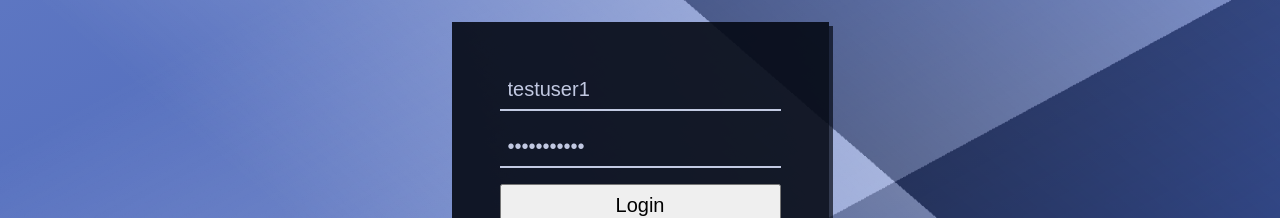
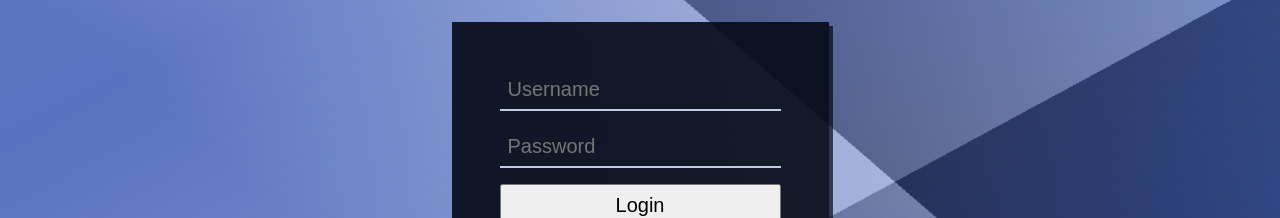
Before and after one commit to MD-REHMAN/simple-inviter, a React (Create React App) app: page / in a window 1280 px wide. Shown: the part 252-470 px from the top of the page. Built offline with nearby package versions, Linux system fonts and the light colour scheme.

Commit message:
minor changes

```diff
--- a/src/components/Login.js
+++ b/src/components/Login.js
@@ -5,8 +5,10 @@ import { login } from '../store/actions/mainActions';
 
 const Login = function(props) {
   const [form, setForm] = useState({
-    userName: "testuser1",
-    password: "Kruntummy$1",
+    userName: "",
+    password: "",
+    // userName: "testuser1",
+    // password: "Kruntummy$1",
   })
   const [formError, setFormError] = useState({
     userName: "",
```
Also changed, not shown: src/store/reducers/rootReducer.js (deleted, +0 -9 lines).
